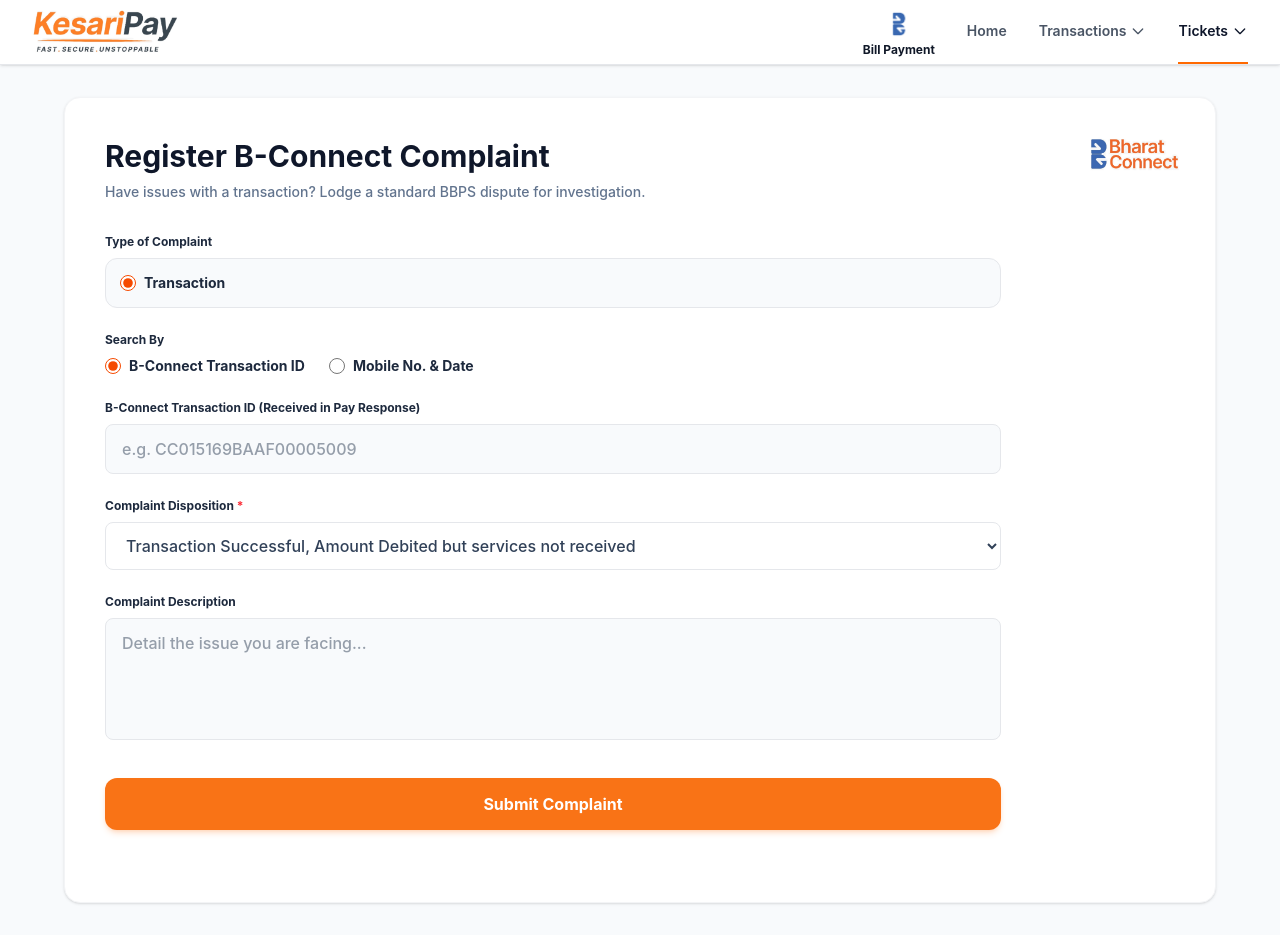
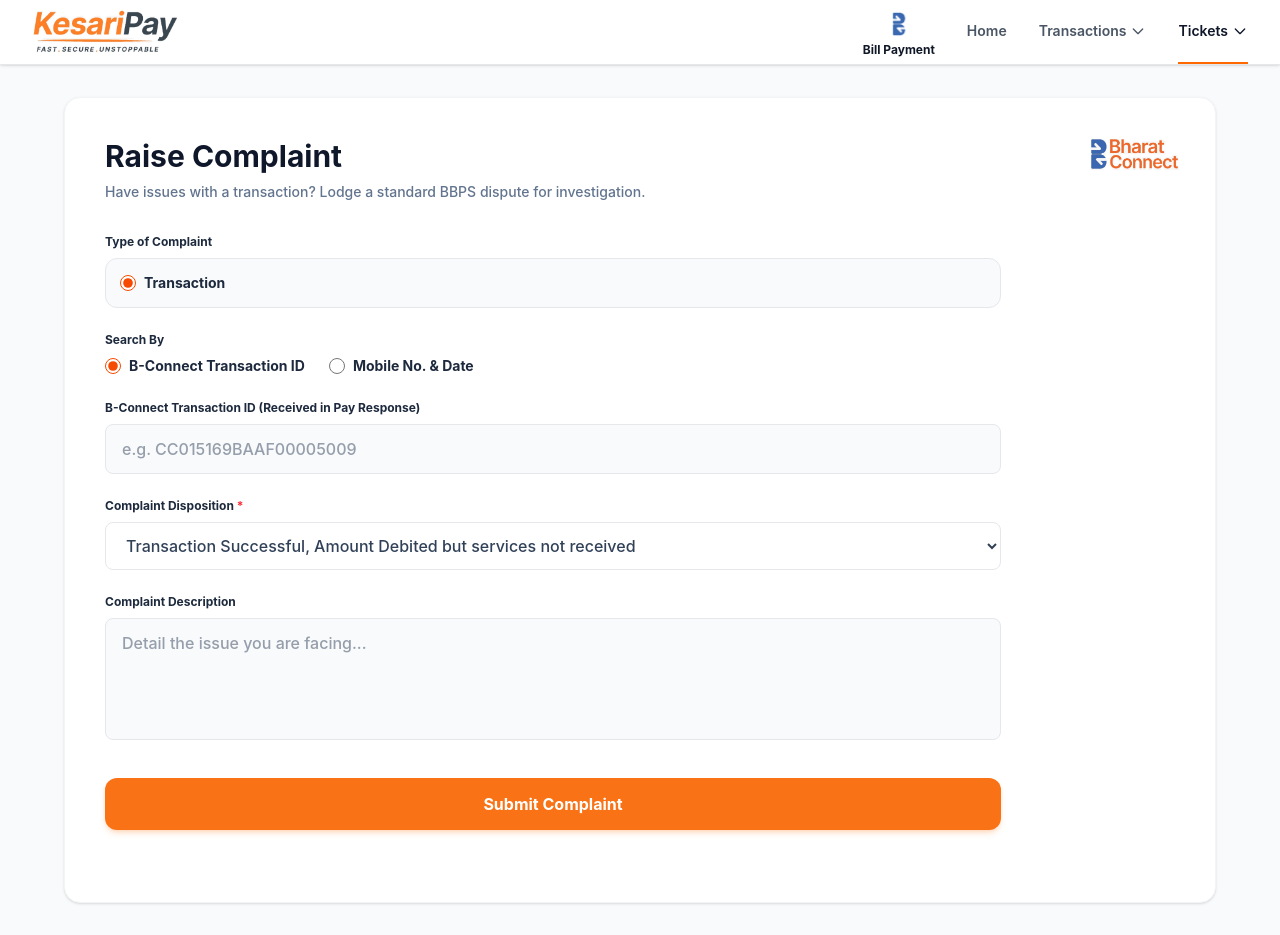
Before and after one commit to spirexinfoways/BBPS_kesari-pay, a React (Vite) app: page /tickets/raise in a window 1280 px wide. Built offline with nearby package versions, Linux system fonts and the light colour scheme.

Commit message:
raise complain and logo clickable

```diff
--- a/src/components/layout/Header.jsx
+++ b/src/components/layout/Header.jsx
@@ -45,10 +45,10 @@
 
           {/* Navigation Section */}
           <nav className="hidden md:flex space-x-8 h-full items-center">
-            <div className="flex flex-col items-center justify-center h-full pt-1 cursor-default">
+            <a href="https://bbps.kesaripay.com" className="flex flex-col items-center justify-center h-full pt-1 cursor-pointer hover:opacity-80 transition-opacity">
               <img src={bMnemonicLogo} alt="Bill Payment Icon" className="h-7 w-7 mb-1 object-contain" />
               <span className="text-xs font-bold text-gray-900">Bill Payment</span>
-            </div>
+            </a>
 
             <Link to="/" className={`font-semibold text-sm flex items-center h-full border-b-2 ${isHomeActive ? 'border-orange-500 text-slate-900' : 'border-transparent text-gray-600 hover:text-gray-900'}`}>
               Home
@@ -176,7 +176,7 @@
           </div>
         </div>
 
-        <div className="p-6 border-t border-gray-100 bg-gray-50 mt-auto">
+        <a href="https://bbps.kesaripay.com" className="block p-6 border-t border-gray-100 bg-gray-50 mt-auto hover:bg-gray-100 transition-colors cursor-pointer">
           <div className="flex items-center space-x-3">
              <img src={bMnemonicLogo} alt="Bill Payment Icon" className="h-8 w-8 object-contain" />
              <div>
@@ -184,7 +184,7 @@
                 <p className="text-xs text-slate-500 font-medium">Bill Payment System</p>
              </div>
           </div>
-        </div>
+        </a>
       </div>
     </>
   );
--- a/src/pages/RaiseComplaint.jsx
+++ b/src/pages/RaiseComplaint.jsx
@@ -45,7 +45,7 @@
             <img src={bharatConnectLogo} alt="Bharat Connect" className="h-12 object-contain" />
           </div>
 
-          <h1 className="text-2xl md:text-3xl font-bold text-[#0f172a] mb-2">Register B-Connect Complaint</h1>
+          <h1 className="text-2xl md:text-3xl font-bold text-[#0f172a] mb-2">Raise Complaint</h1>
           <p className="text-slate-500 mb-8 font-medium text-sm">
             Have issues with a transaction? Lodge a standard BBPS dispute for investigation.
           </p>
@@ -218,7 +218,7 @@
                 {/* XML Response */}
                 <div className="bg-[#f8fafc] border border-gray-200 rounded-xl p-5 overflow-x-auto h-full">
                   <pre className="text-[10px] sm:text-xs text-slate-700 font-mono leading-relaxed">
-{`<complaintResponse>
+                    {`<complaintResponse>
   <complaintId>${complaintId}</complaintId>
   <complaintAssigned>Agent-Institution</complaintAssigned>
 </complaintResponse>`}
```
Also changed, not shown: 1 other file (tests, documents, lock files or other folders).
